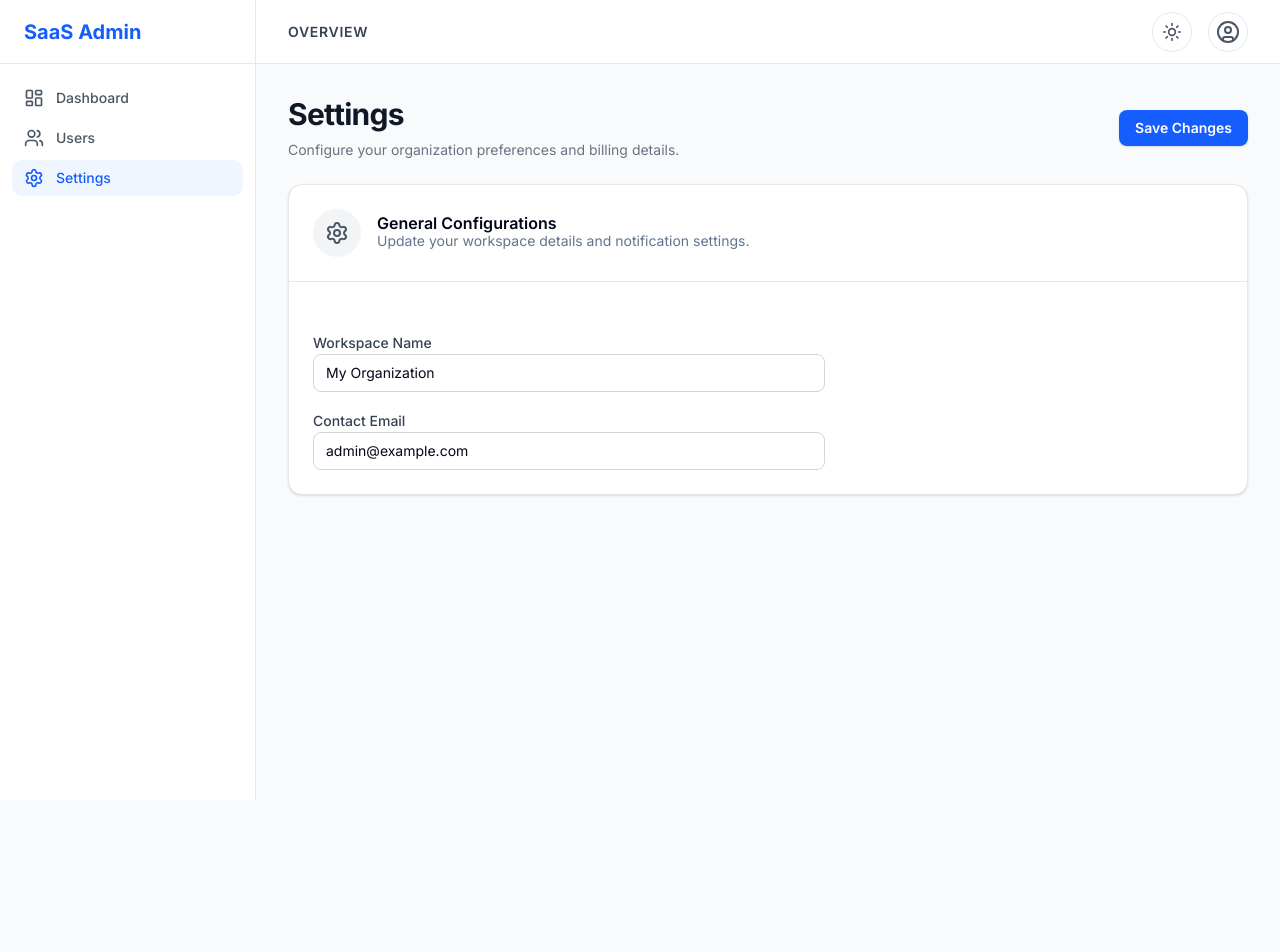
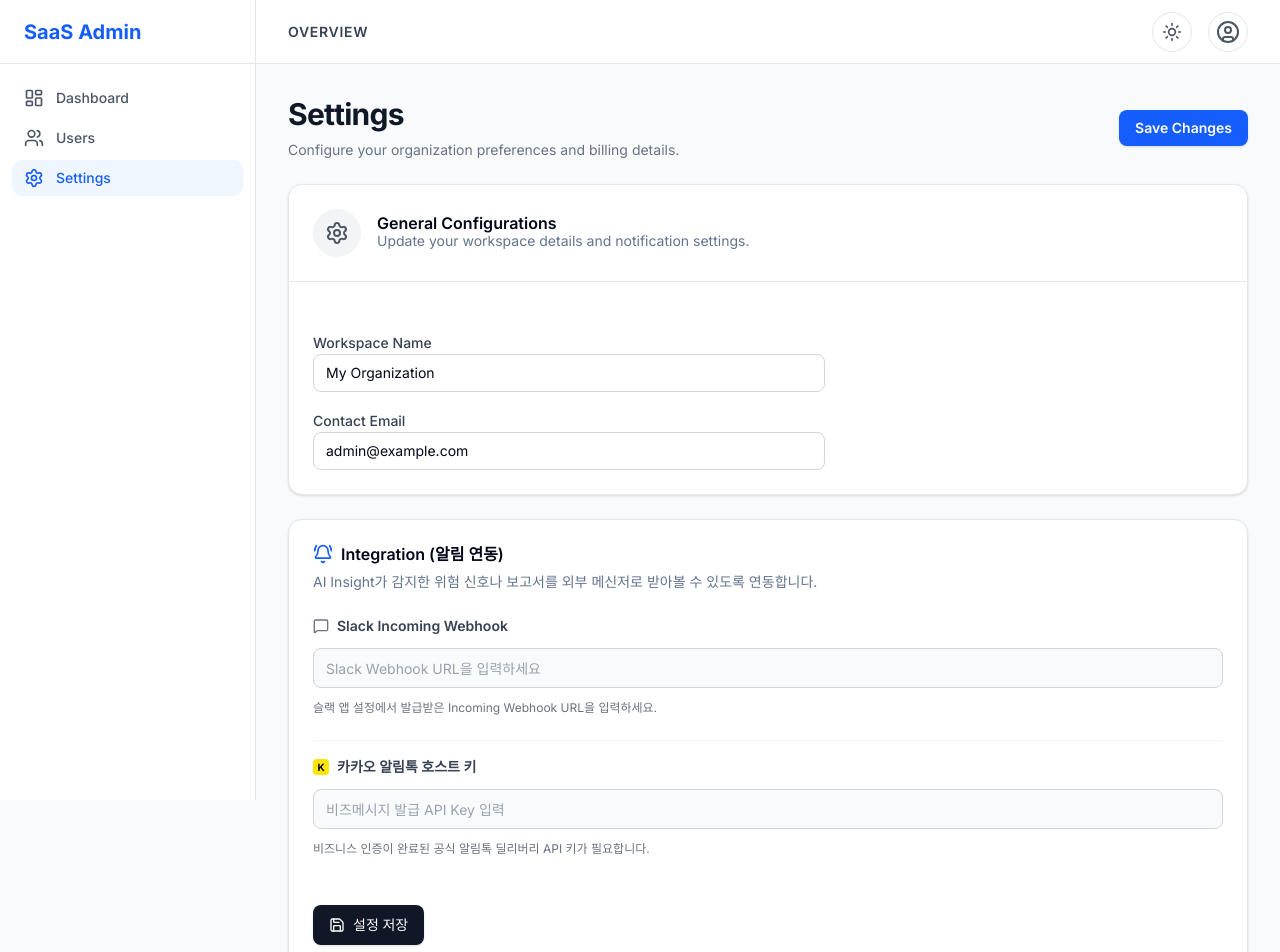
Before and after one commit to pgt030410-debug/nextjs-webdesign-study, a Next.js app: page /settings in a window 1280 px wide. Shown: the top 952 px of the page. Before the commit the page ends 800 px from the top, so only its background shows below. Built offline with nearby package versions, Linux system fonts and the light colour scheme; no server answers.

Commit message:
feat: complete Phase 7 - Local Integration & Exports

```diff
--- a/src/app/(dashboard)/page.tsx
+++ b/src/app/(dashboard)/page.tsx
@@ -11,6 +11,7 @@ export interface SummaryStat {
 
 import { getAuthUser } from '@/app/actions/auth';
 import { redirect } from 'next/navigation';
+import { formatKRW } from '@/lib/utils/currency';
 
 async function getCampaigns(orgId: number): Promise<{ data: Campaign[], error: string | null }> {
   try {
@@ -59,7 +60,7 @@ export default async function PerformancePlatformPage() {
   const dynamicStats: SummaryStat[] = [
     {
       title: 'Total Ad Spend',
-      value: `₩${totalSpend.toLocaleString()}`,
+      value: formatKRW(totalSpend),
       subValue: 'Based on active campaigns',
       iconName: 'Wallet',
     },
--- a/src/app/(dashboard)/settings/page.tsx
+++ b/src/app/(dashboard)/settings/page.tsx
@@ -1,6 +1,7 @@
 import React from 'react';
 import { Card, CardContent, CardDescription, CardHeader, CardTitle } from '@/components/ui/card';
 import { Settings as SettingsIcon } from 'lucide-react';
+import WebhookSettings from '@/components/domains/settings/WebhookSettings';
 
 export default function SettingsPage() {
     return (
@@ -50,6 +51,8 @@ export default function SettingsPage() {
                     </div>
                 </CardContent>
             </Card>
+
+            <WebhookSettings />
         </div>
     );
 }
--- a/src/components/domains/analytics/MediaCompareChart.tsx
+++ b/src/components/domains/analytics/MediaCompareChart.tsx
@@ -9,6 +9,7 @@ import { useTheme } from 'next-themes';
 import { Bar, BarChart, XAxis, YAxis, CartesianGrid, Legend, ResponsiveContainer, Tooltip } from 'recharts';
 import { ChartContainer, ChartTooltip, ChartTooltipContent } from '@/components/ui/chart';
 import { Campaign } from '../campaigns/CampaignTable';
+import { formatKRW } from '@/lib/utils/currency';
 
 interface MediaCompareData {
     advertiser: string;
@@ -108,7 +109,7 @@ const MediaCompareChart: React.FC<MediaCompareChartProps> = ({ campaigns }) => {
                         fontSize={12}
                         tickLine={false}
                         axisLine={false}
-                        tickFormatter={(value) => value.toLocaleString()}
+                        tickFormatter={(value) => formatKRW(value, false)}
                     />
                     <YAxis
                         yAxisId="right"
--- a/src/components/domains/campaigns/CampaignTable.tsx
+++ b/src/components/domains/campaigns/CampaignTable.tsx
@@ -6,6 +6,7 @@ import React from 'react';
 import { Trash2 } from 'lucide-react';
 import { motion } from 'framer-motion';
 import type { Variants } from 'framer-motion';
+import { formatKRW } from '@/lib/utils/currency';
 
 export interface Campaign {
   id: number;
@@ -79,7 +80,7 @@ const CampaignTable: React.FC<CampaignTableProps> = ({ data, onDelete }) => {
             >
               <td className="px-6 py-4 font-semibold text-gray-900 dark:text-white">{campaign.name}</td>
               <td className="px-6 py-4 text-gray-500 dark:text-gray-400">{campaign.advertiser}</td>
-              <td className="px-6 py-4 text-right font-mono text-gray-900 dark:text-gray-300">{campaign.budget.toLocaleString()}</td>
+              <td className="px-6 py-4 text-right font-mono text-gray-900 dark:text-gray-300">{formatKRW(campaign.budget)}</td>
               <td className="px-6 py-4 text-center font-bold text-blue-600 dark:text-blue-400">{campaign.roas}x</td>
               <td className="px-6 py-4 text-center">
                 <span className={`inline-flex items-center rounded-full px-2.5 py-0.5 text-xs font-medium ${campaign.status === 'active' ? 'bg-blue-50 text-blue-700 dark:bg-blue-900/30 dark:text-blue-300' : 'bg-gray-100 text-gray-700 dark:bg-gray-800 dark:text-gray-300'
--- /dev/null
+++ b/src/components/domains/settings/WebhookSettings.tsx
@@ -0,0 +1,99 @@
+'use client';
+
+import React, { useState } from 'react';
+import { Card, CardContent, CardDescription, CardHeader, CardTitle } from '@/components/ui/card';
+import { MessageSquare, BellRing, Save } from 'lucide-react';
+import toast from 'react-hot-toast';
+import { motion } from 'framer-motion';
+
+export default function WebhookSettings() {
+    const [slackUrl, setSlackUrl] = useState('');
+    const [kakaoKey, setKakaoKey] = useState('');
+    const [isSaving, setIsSaving] = useState(false);
+
+    const handleSave = () => {
+        setIsSaving(true);
+        // Simulate API call
+        setTimeout(() => {
+            setIsSaving(false);
+            if (!slackUrl && !kakaoKey) {
+                toast.error('저장할 웹훅 URL이나 호스트 키를 입력해주세요.');
+                return;
+            }
+            toast.success('알림 연동 설정이 저장되었습니다.');
+        }, 800);
+    };
+
+    return (
+        <Card className="border-gray-200 dark:border-white/10 shadow-sm bg-white dark:bg-gray-900 mt-6">
+            <CardHeader>
+                <CardTitle className="flex items-center gap-2">
+                    <BellRing size={20} className="text-blue-600" />
+                    Integration (알림 연동)
+                </CardTitle>
+                <CardDescription>
+                    AI Insight가 감지한 위험 신호나 보고서를 외부 메신저로 받아볼 수 있도록 연동합니다.
+                </CardDescription>
+            </CardHeader>
+            <CardContent className="space-y-6">
+                {/* Slack Integration */}
+                <div className="space-y-3">
+                    <label htmlFor="slack-webhook" className="flex items-center gap-2 text-sm font-semibold text-gray-700 dark:text-gray-300">
+                        <MessageSquare size={16} className="text-gray-500" />
+                        Slack Incoming Webhook
+                    </label>
+                    <div className="flex gap-3">
+                        <input
+                            id="slack-webhook"
+                            placeholder="Slack Webhook URL을 입력하세요"
+                            value={slackUrl}
+                            onChange={(e) => setSlackUrl(e.target.value)}
+                            className="flex h-10 w-full rounded-md border border-gray-300 bg-gray-50 px-3 py-2 text-sm placeholder:text-gray-400 focus:outline-none focus:ring-2 focus:ring-blue-600 focus:border-transparent disabled:cursor-not-allowed disabled:opacity-50 dark:border-gray-700 dark:bg-gray-800 dark:text-gray-50 dark:focus:ring-blue-500"
+                        />
+                    </div>
+                    <p className="text-xs text-gray-500">슬랙 앱 설정에서 발급받은 Incoming Webhook URL을 입력하세요.</p>
+                </div>
+
+                {/* Kakao Integration */}
+                <div className="space-y-3 pt-4 border-t border-gray-100 dark:border-gray-800">
+                    <label htmlFor="kakao-key" className="flex items-center gap-2 text-sm font-semibold text-gray-700 dark:text-gray-300">
+                        <div className="flex h-4 w-4 items-center justify-center rounded bg-[#FEE500] text-black font-bold text-[10px]">K</div>
+                        카카오 알림톡 호스트 키
+                    </label>
+                    <div className="flex gap-3">
+                        <input
+                            id="kakao-key"
+                            placeholder="비즈메시지 발급 API Key 입력"
+                            value={kakaoKey}
+                            onChange={(e) => setKakaoKey(e.target.value)}
+                            className="flex h-10 w-full rounded-md border border-gray-300 bg-gray-50 px-3 py-2 text-sm placeholder:text-gray-400 focus:outline-none focus:ring-2 focus:ring-blue-600 focus:border-transparent disabled:cursor-not-allowed disabled:opacity-50 dark:border-gray-700 dark:bg-gray-800 dark:text-gray-50 dark:focus:ring-blue-500"
+                        />
+                    </div>
+                    <p className="text-xs text-gray-500">비즈니스 인증이 완료된 공식 알림톡 딜리버리 API 키가 필요합니다.</p>
+                </div>
+
+                <div className="pt-6">
+                    <motion.div whileHover={{ scale: 1.01 }} whileTap={{ scale: 0.98 }} className="inline-block">
+                        <button
+                            onClick={handleSave}
+                            disabled={isSaving}
+                            className="inline-flex items-center justify-center rounded-md text-sm font-medium transition-colors focus-visible:outline-none focus-visible:ring-2 focus-visible:ring-blue-600 disabled:pointer-events-none disabled:opacity-50 h-10 px-4 py-2 bg-gray-900 text-white hover:bg-gray-800 dark:bg-white dark:text-gray-900 dark:hover:bg-gray-200 shadow-sm"
+                        >
+                            {isSaving ? (
+                                <span className="flex items-center gap-2">
+                                    <div className="h-4 w-4 animate-spin rounded-full border-2 border-current border-t-transparent" />
+                                    저장 중...
+                                </span>
+                            ) : (
+                                <span className="flex items-center gap-2">
+                                    <Save size={16} />
+                                    설정 저장
+                                </span>
+                            )}
+                        </button>
+                    </motion.div>
+                </div>
+            </CardContent>
+        </Card>
+    );
+}
--- /dev/null
+++ b/src/lib/utils/currency.ts
@@ -0,0 +1,35 @@
+/**
+ * Formats a number into Korean Won (KRW) currency string.
+ * Uses the Intl.NumberFormat API for native localization.
+ *
+ * @param value The amount to format.
+ * @param showSymbol Whether to show the '₩' symbol. Default is true.
+ * @returns Formatted currency string (e.g., "₩1,234,567" or "1,234,567")
+ */
+export function formatKRW(value: number | string | undefined | null, showSymbol: boolean = true): string {
+    if (value === undefined || value === null) return showSymbol ? '₩0' : '0';
+
+    const numericValue = typeof value === 'string' ? parseFloat(value.replace(/[^0-9.-]+/g, '')) : value;
+
+    if (isNaN(numericValue)) return showSymbol ? '₩0' : '0';
+
+    const formatted = new Intl.NumberFormat('ko-KR', {
+        style: 'decimal',
+        maximumFractionDigits: 0,
+    }).format(numericValue);
+
+    return showSymbol ? `₩${formatted}` : formatted;
+}
+
+/**
+ * Parses a KRW formatted string back to a number.
+ * Useful for handling input fields or raw data extraction.
+ *
+ * @param value The KRW formatted string (e.g., "₩1,234,567")
+ * @returns The parsed numeric value.
+ */
+export function parseKRW(value: string): number {
+    if (!value) return 0;
+    const parsed = parseFloat(value.replace(/[^0-9.-]+/g, ''));
+    return isNaN(parsed) ? 0 : parsed;
+}
```
Also changed, not shown: src/components/domains/campaigns/CampaignList.tsx (+49 -2 lines), 1 other file (tests, documents, lock files or other folders).
